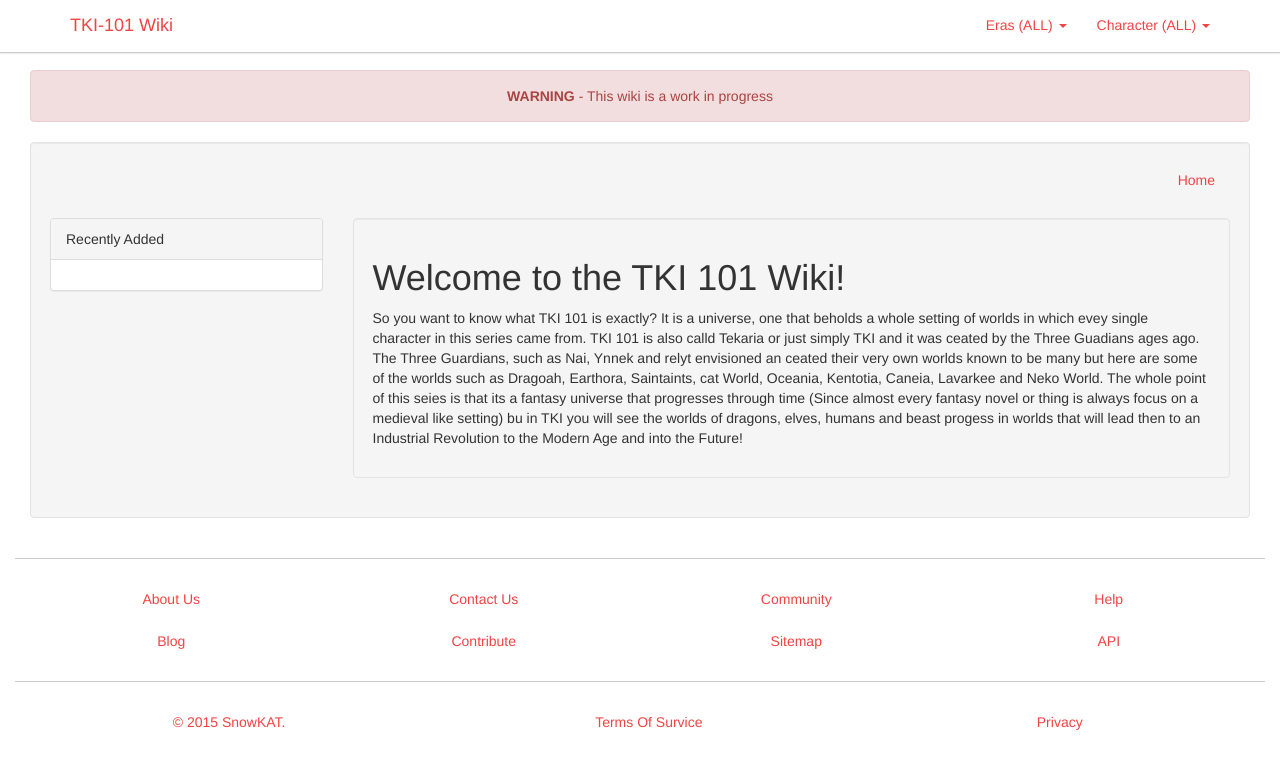
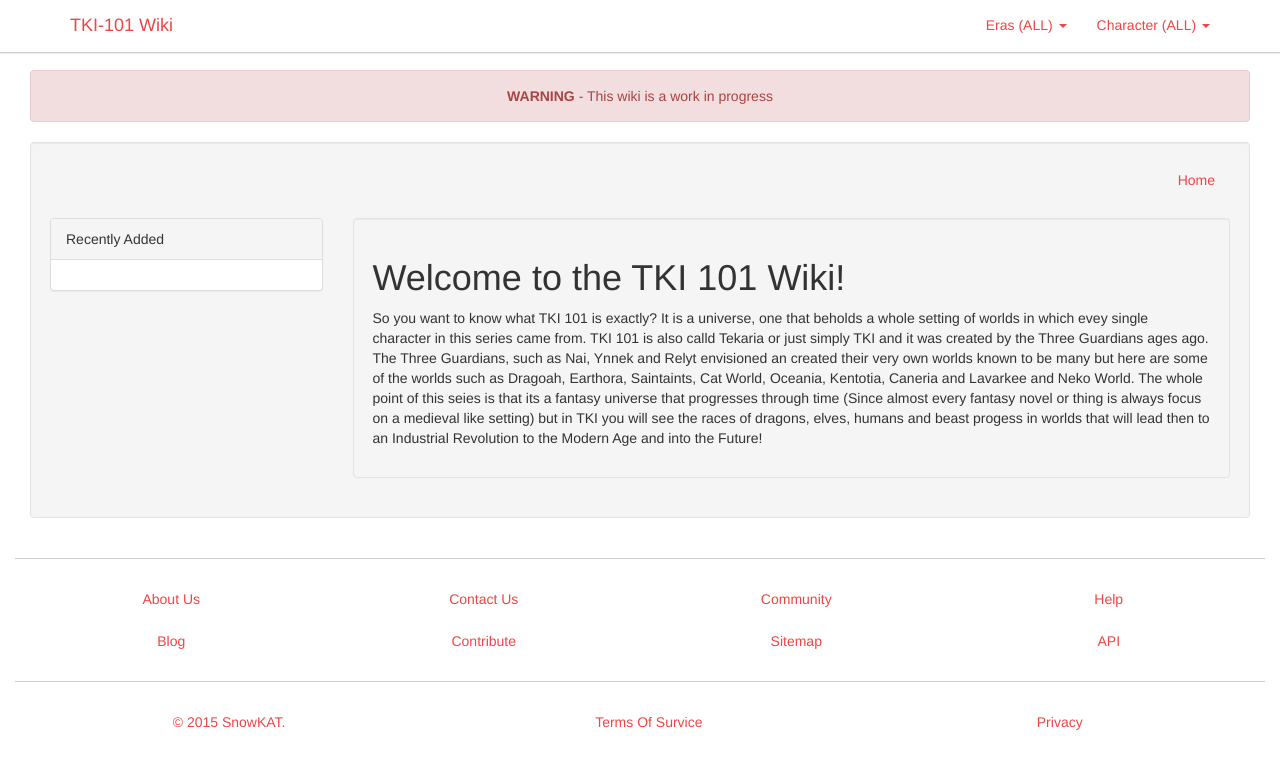
Before and after one commit to Txuritan/Congeria-Wiki, a Jekyll site: the page built from index.html, in a window 1280 px wide. Shown: the top 769 px of the page. Built offline with Jekyll 4.4.1, drawn with Linux system fonts in a browser that asks for light colours; nearby versions of some CDN libraries.

Commit message:
Update index.html

```diff
--- a/index.html
+++ b/index.html
@@ -50,7 +50,7 @@
 
                             <div class="well well-white">
                                 <h1>Welcome to the TKI 101 Wiki!</h1>
-								<p> So you want to know what TKI 101 is exactly? It is a universe, one that beholds a whole setting of worlds in which evey single character in this series came from. TKI 101 is also calld Tekaria or just simply TKI and it was ceated by the Three Guadians ages ago. The Three Guardians, such as Nai, Ynnek and relyt envisioned an ceated their very own worlds known to be many but here are some of the worlds such as Dragoah, Earthora, Saintaints, cat World, Oceania, Kentotia, Caneia, Lavarkee and Neko World. The whole point of this seies is that its a fantasy universe that progresses through time (Since almost every fantasy novel or thing is always focus on a medieval like setting) bu in TKI you will see the worlds of dragons, elves, humans and beast progess in worlds that will lead then to an Industrial Revolution to the Modern Age and into the Future!
+								<p> So you want to know what TKI 101 is exactly? It is a universe, one that beholds a whole setting of worlds in which evey single character in this series came from. TKI 101 is also calld Tekaria or just simply TKI and it was created by the Three Guardians ages ago. The Three Guardians, such as Nai, Ynnek and Relyt envisioned an created their very own worlds known to be many but here are some of the worlds such as Dragoah, Earthora, Saintaints, Cat World, Oceania, Kentotia, Caneria and Lavarkee and Neko World. The whole point of this seies is that its a fantasy universe that progresses through time (Since almost every fantasy novel or thing is always focus on a medieval like setting) but in TKI you will see the races of dragons, elves, humans and beast progess in worlds that will lead then to an Industrial Revolution to the Modern Age and into the Future!
                             </div>
 
                         </div>
```
